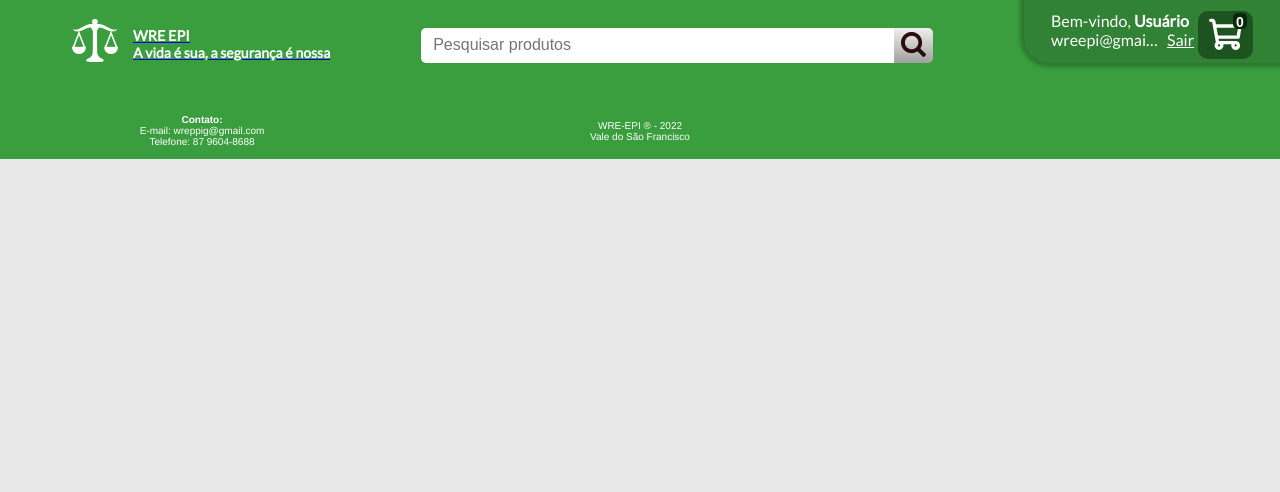
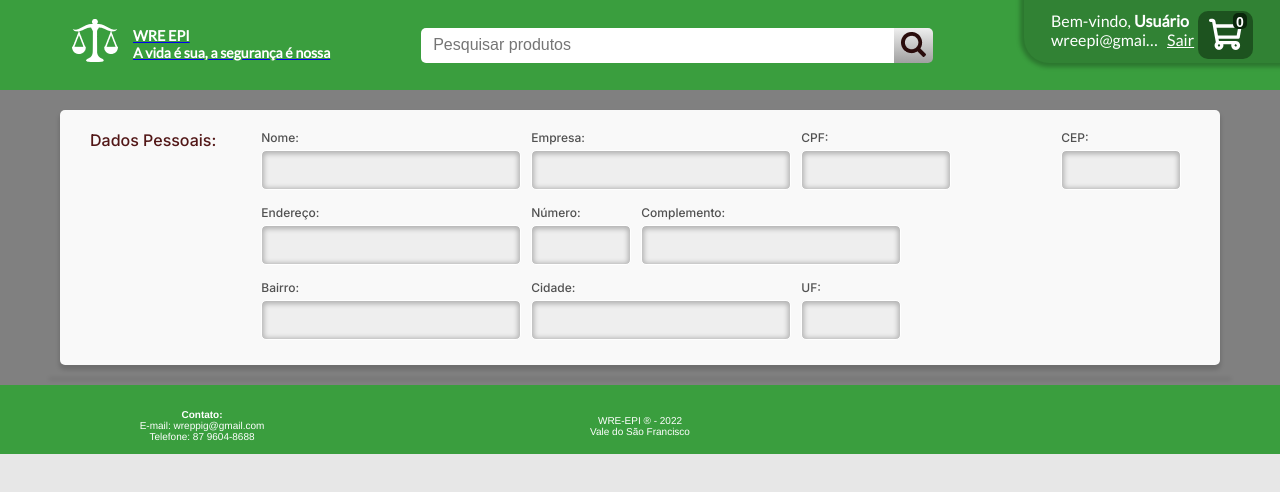
Before and after one commit to inove-jr/wre_epi_backend, a Vue app: page /cart in a window 1280 px wide. Shown: the top 492 px of the page. Built offline with nearby package versions, Linux system fonts and the light colour scheme.

Commit message:
Formulário de dados cadastrais

```diff
--- a/src/assets/main.css
+++ b/src/assets/main.css
@@ -16,7 +16,7 @@ body{
 }
 
 .whiteBox{
-    border-radius: 10px;
+    border-radius: 5px;
     box-shadow: 0px 4px 4px 1px #00000025;
     background-color: #f9f9f9;
     font-family: Lato;
--- a/src/views/ShoppingCart.vue
+++ b/src/views/ShoppingCart.vue
@@ -1,8 +1,103 @@
 <template>
-    <section>
+    <section class="col" style="padding: 1rem 5rem">
+        <div class="whiteBox row" style="flex-wrap: wrap; padding: 1rem 0rem 2rem 0rem; margin: 1rem">
+          <div style="padding: 1rem 3rem 1rem 3rem">
+            <label id="lblDados">Dados Pessoais:</label>
+          </div>
 
+          <div class="row" style="flex-wrap: wrap-reverse;">
+            <div class="row" style="padding-left: 1rem; flex-wrap: wrap; max-width: 80rem">
+              <div class="col paddingForm">
+                <label class="lblInput">Nome:</label>
+                <input id="nome" type="text" class="inputText"/>
+              </div>
+
+              <div class="col paddingForm">
+                <label class="lblInput">Empresa:</label>
+                <input id="empresa" type="text" class="inputText"/>
+              </div>
+
+              <div class="col paddingForm">
+                <label class="lblInput">CPF:</label>
+                <input id="cpf" type="text" class="inputText"/>
+              </div>
+
+              <div class="col paddingForm">
+                <label class="lblInput">Endereço:</label>
+                <input id="endereco" type="text" class="inputText"/>
+              </div>
+
+              <div class="col paddingForm">
+                <label class="lblInput">Número:</label>
+                <input id="numero" type="text" class="inputText"/>
+              </div>
+
+              <div class="col paddingForm">
+                <label class="lblInput">Complemento:</label>
+                <input id="complemento" type="text" class="inputText"/>
+              </div>
+
+              <div class="col paddingForm">
+                <label class="lblInput">Bairro:</label>
+                <input id="bairro" type="text" class="inputText"/>
+              </div>
+
+              <div class="col paddingForm">
+                <label class="lblInput">Cidade:</label>
+                <input id="cidade" type="text" class="inputText"/>
+              </div>
+
+              <div class="col paddingForm">
+                <label class="lblInput">UF:</label>
+                <input id="uf" type="text" class="inputText"/>
+              </div>
+            </div>
+
+            <div class="paddingForm">
+              <div class="col" style="padding-left: 1rem">
+                <label class="lblInput">CEP:</label>
+                <input id="cep" type="text" class="inputText"/>
+              </div>
+            </div>
+          </div>
+        </div>
+
+        <div class="whiteBox">
+
+        </div>
     </section>
 </template>
+
+<style scoped>
+  .lblInput {
+    text-align: left;
+    font-family: 'Inter', sans-serif;
+    font-size: 1.2rem;
+    margin: 1rem 0 0.5rem 0;
+    color: #515151;
+  }
+  .paddingForm {
+    margin: 0rem 0.5rem 0.5rem 0.5rem
+  }
+  #cep {
+    width: 12rem;
+  }
+  #cpf {
+    max-width: 15rem;
+  }
+  #numero {
+    max-width: 10rem;
+  }
+  #uf {
+    max-width: 10rem;
+  }
+  #lblDados {
+    font-family: 'Inter', sans-serif;
+    font-size: 1.6rem;
+    color: #521717;
+    white-space: nowrap;
+  }
+</style>
 
 <script>
   export default {
@@ -14,7 +109,3 @@
       }
   }
 </script>
-
-<style scoped>
-
-</style>
```
